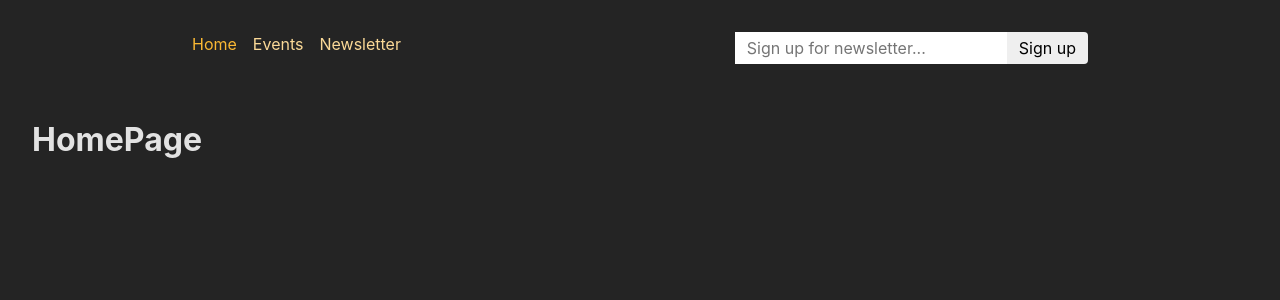
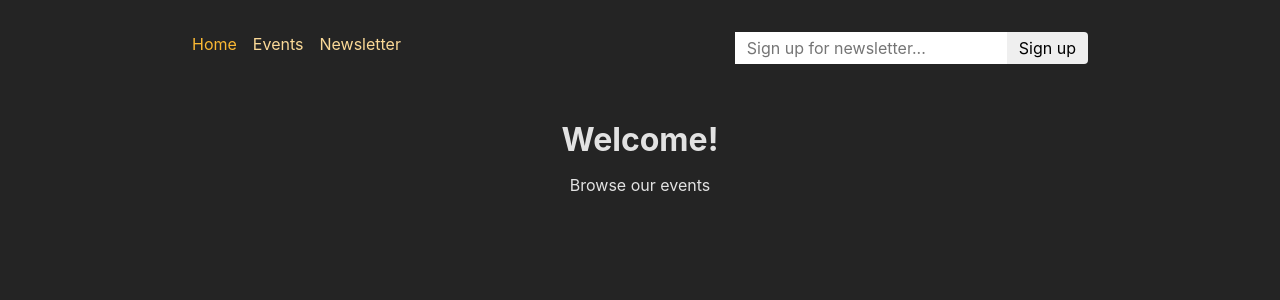
Before and after one commit to edcsu/react_router_advanced, a React (Create React App) app in the folder frontend/: page / in a window 1280 px wide. Shown: the top 300 px of the page. Built offline with nearby package versions, Linux system fonts and the light colour scheme.

Commit message:
style: add home content

```diff
--- a/frontend/src/pages/HomePage.js
+++ b/frontend/src/pages/HomePage.js
@@ -1,7 +1,13 @@
+import PageContent from "./PageContent"
+
 const HomePage = () => {
   return (
     <>
-        <h1>HomePage</h1>
+      <PageContent title="Welcome!">
+        <p>
+          Browse our events
+        </p>
+      </PageContent>
     </>
   )
 }
```
